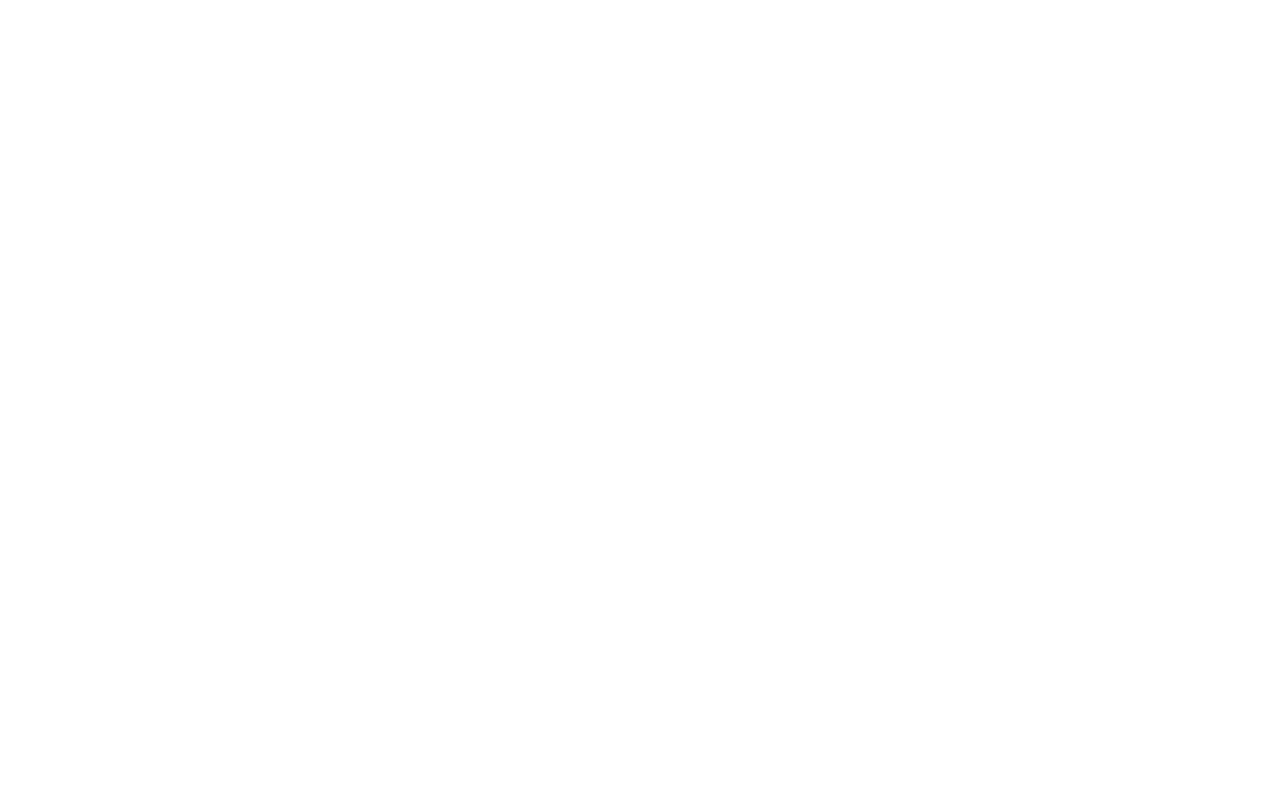
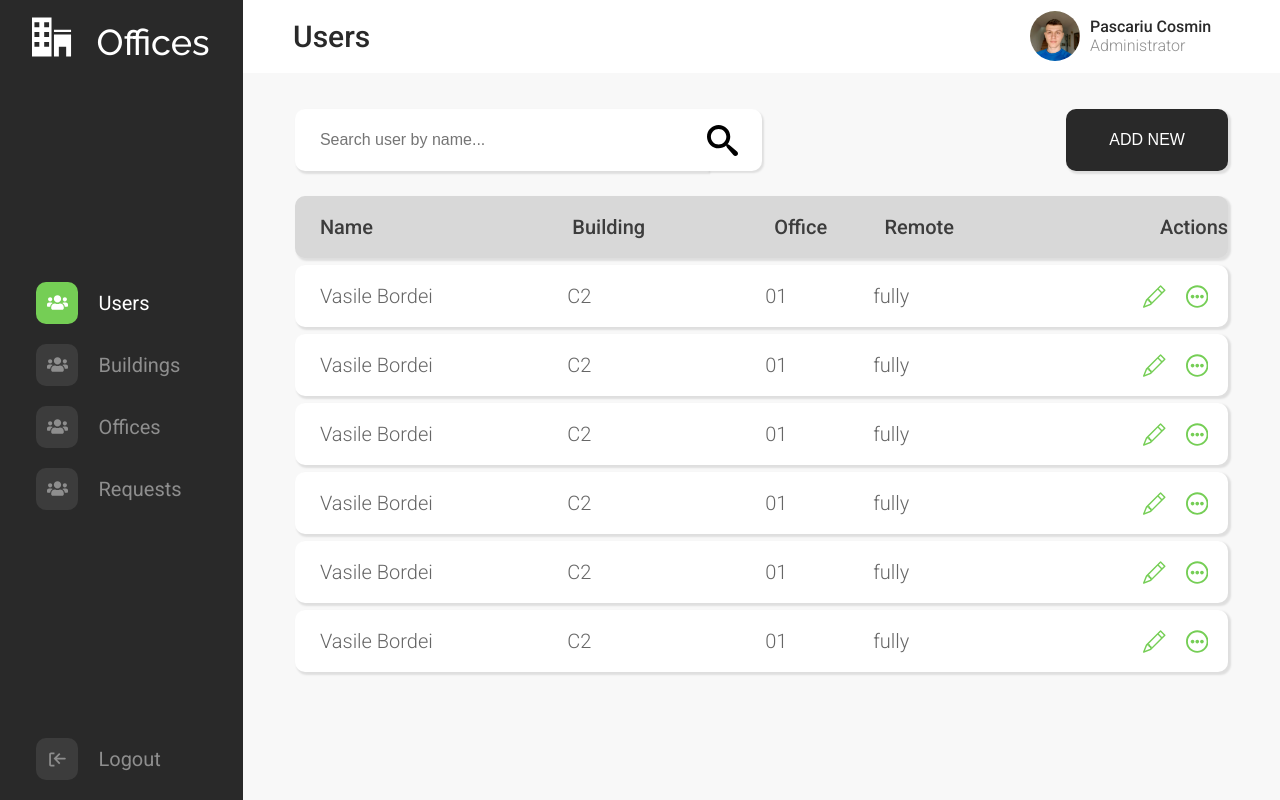
Before and after one commit to cosmin-pascariu/offices-frontend, a React (Create React App) app: page /users in a window 1280 px wide. Before the commit this address had no page. Built offline with nearby package versions, Linux system fonts and the light colour scheme.

Commit message:
Implement navigation and users page

```diff
--- a/src/App.js
+++ b/src/App.js
@@ -21,8 +21,8 @@
     <Router>
       <GlobalStyle />
       <Routes>
-        <Route path="/login/auth" element={<Login />}></Route>
-        <Route path="/" element={<MainContainer />}></Route>
+        <Route path="/login" element={<Login />}></Route>
+        <Route path="*" element={<MainContainer />}></Route>
       </Routes>
     </Router>
   );
--- /dev/null
+++ b/src/components/BuildingsPage/BuildingsPageElements.js
@@ -0,0 +1,7 @@
+import styled from "styled-components";
+
+export const BuildingsContainer = styled.div`
+  width: 90%;
+  height: 90%;
+  border: 1px solid red;
+`;
--- /dev/null
+++ b/src/components/BuildingsPage/index.js
@@ -0,0 +1,12 @@
+import React from "react";
+import { BuildingsContainer } from "./BuildingsPageElements";
+
+const Buildings = () => {
+  return (
+    <BuildingsContainer>
+      <div>Buildings</div>
+    </BuildingsContainer>
+  );
+};
+
+export default Buildings;
--- a/src/components/MainContainer/MainContainerElements.js
+++ b/src/components/MainContainer/MainContainerElements.js
@@ -11,3 +11,17 @@
   display: flex;
   background-color: #f8f8f8;
 `;
+
+export const RouterContainer = styled.div`
+  width: 100%;
+  height: 100%;
+  display: flex;
+  justify-content: center;
+  align-items: center;
+`;
+
+export const MainContent = styled.div`
+  width: 100%;
+  display: flex;
+  flex-direction: column;
+`;
--- a/src/components/MainContainer/index.js
+++ b/src/components/MainContainer/index.js
@@ -1,16 +1,31 @@
 import React from "react";
 import Navbar from "../NavbarPage";
 import Sidebar from "../Sidebar";
-import { Container, Navigator } from "./MainContainerElements";
+import { Route, Routes } from "react-router-dom";
+import {
+  Container,
+  Navigator,
+  RouterContainer,
+  MainContent,
+} from "./MainContainerElements";
+import Users from "../UsersPage";
+import Buildings from "../BuildingsPage";
 
 const MainContainer = () => {
   return (
     <Container>
       <Navigator>
         <Sidebar />
-        <Navbar />
+        <MainContent>
+          <Navbar />
+          <RouterContainer>
+            <Routes>
+              <Route path="/users" element={<Users />}></Route>
+              <Route path="/buildings" element={<Buildings />}></Route>
+            </Routes>
+          </RouterContainer>
+        </MainContent>
       </Navigator>
-      {/* <RouterContainer /> */}
     </Container>
   );
 };
--- a/src/components/NavbarPage/NavbarPageElements.js
+++ b/src/components/NavbarPage/NavbarPageElements.js
@@ -2,7 +2,7 @@
 
 export const NavbarContiner = styled.div`
   height: 80px;
-  width: 80%;
+  width: 100%;
   background-color: #fff;
   display: flex;
   align-items: center;
--- a/src/components/Sidebar/index.js
+++ b/src/components/Sidebar/index.js
@@ -29,13 +29,13 @@
       </SidebarLogo>
 
       <SidebarMenu>
-        <SidebarButton to="/login">
+        <SidebarButton to="/users">
           <Button uColor={true} bColor={true}>
             <FaUsers size={"50%"} />
           </Button>
           <ButtonText bColor={true}>Users</ButtonText>
         </SidebarButton>
-        <SidebarButton to="/login">
+        <SidebarButton to="/buildings">
           <Button uColor={false} bColor={false}>
             <FaUsers size={"50%"} />
           </Button>
@@ -55,7 +55,7 @@
         </SidebarButton>
       </SidebarMenu>
 
-      <SidebarButton to="/login/auth" style={{ width: "70%" }}>
+      <SidebarButton to="/login" style={{ width: "70%" }}>
         <Button uColor={false} bColor={false}>
           <CgLogOut size={"50%"} />
         </Button>
--- /dev/null
+++ b/src/components/UsersPage/UsersPageElements.js
@@ -0,0 +1,117 @@
+import styled from "styled-components";
+
+export const UsersContainer = styled.div`
+  width: 90%;
+  height: 90%;
+  /* border: 1px solid red; */
+`;
+
+export const UsersSearch = styled.div`
+  width: 100%;
+  display: flex;
+  justify-content: space-between;
+`;
+
+export const Searchbar = styled.div`
+  width: 50%;
+  display: flex;
+  align-items: center;
+`;
+
+export const InputText = styled.input`
+  width: 100%;
+  height: 62px;
+  background-color: #fff;
+  border-radius: 10px 0 0 10px;
+  padding-left: 25px;
+  outline: none;
+  border: none;
+  font-size: 16px;
+  box-shadow: 2px 2px 2px 1px rgba(0, 0, 0, 0.1);
+`;
+
+export const SearchbarBtn = styled.div`
+  height: 62px;
+  width: 62px;
+  background-color: #fff;
+  border-radius: 0 10px 10px 0;
+  display: flex;
+  align-items: center;
+  box-shadow: 2px 2px 2px 0px rgba(0, 0, 0, 0.1);
+`;
+
+export const AddButton = styled.button`
+  background-color: #292929;
+  width: 162px;
+  height: 62px;
+  border-radius: 10px;
+  border: none;
+  color: #fff;
+  font-size: 16px;
+  font-weight: 500;
+  box-shadow: 2px 2px 2px 1px rgba(0, 0, 0, 0.1);
+  cursor: pointer;
+
+  &:hover {
+    background-color: #424242;
+  }
+`;
+
+export const TableInfo = styled.tr`
+  width: 100%;
+  height: 62px;
+  margin-top: 25px;
+  border-radius: 10px;
+  background-color: #d8d8d8;
+  display: flex;
+  align-items: center;
+  font-size: 20px;
+  color: #3c3c3c;
+  font-weight: 500;
+  text-align: left;
+  box-shadow: 2px 2px 2px 1px rgba(0, 0, 0, 0.1);
+`;
+
+export const NameTxt = styled.td`
+  padding-left: 25px;
+  width: 300px;
+`;
+export const BuildingTxt = styled.td`
+  width: 220px;
+`;
+export const OfficeTxt = styled.td`
+  width: 120px;
+`;
+export const RemoteTxt = styled.td`
+  width: 300px;
+`;
+export const ActionsTxt = styled.td`
+  width: auto;
+`;
+
+export const UserDetails = styled.tr`
+  width: 100%;
+  height: 62px;
+  margin-top: 7px;
+  border-radius: 10px;
+  background-color: #fff;
+  display: flex;
+  align-items: center;
+  font-size: 20px;
+  color: #666666;
+  font-weight: 200;
+  text-align: left;
+  box-shadow: 2px 2px 2px 1px rgba(0, 0, 0, 0.1);
+
+  td {
+    font-weight: 300;
+  }
+`;
+
+export const ActionBtn = styled.div`
+  width: 25px;
+  height: 25px;
+  color: #75ce55;
+  margin-right: 20px;
+  cursor: pointer;
+`;
--- /dev/null
+++ b/src/components/UsersPage/index.js
@@ -0,0 +1,118 @@
+import React from "react";
+import {
+  UsersContainer,
+  UsersSearch,
+  Searchbar,
+  InputText,
+  AddButton,
+  SearchbarBtn,
+  TableInfo,
+  NameTxt,
+  BuildingTxt,
+  OfficeTxt,
+  RemoteTxt,
+  UserDetails,
+  ActionsTxt,
+  ActionBtn,
+} from "./UsersPageElements";
+import { ImSearch } from "react-icons/im";
+import { CgMoreO } from "react-icons/cg";
+import { BsPencil } from "react-icons/bs";
+
+const Users = () => {
+  return (
+    <UsersContainer>
+      <UsersSearch>
+        <Searchbar>
+          <InputText type={"text"} placeholder="Search user by name..." />
+          <SearchbarBtn>
+            <ImSearch size={"31px"} />
+          </SearchbarBtn>
+        </Searchbar>
+        <AddButton>ADD NEW</AddButton>
+      </UsersSearch>
+
+      <TableInfo>
+        <NameTxt>Name</NameTxt>
+        <BuildingTxt>Building</BuildingTxt>
+        <OfficeTxt>Office</OfficeTxt>
+        <RemoteTxt>Remote</RemoteTxt>
+        <ActionsTxt>Actions</ActionsTxt>
+      </TableInfo>
+      <UserDetails>
+        <NameTxt>Vasile Bordei</NameTxt>
+        <BuildingTxt>C2</BuildingTxt>
+        <OfficeTxt>01</OfficeTxt>
+        <RemoteTxt>fully</RemoteTxt>
+        <ActionBtn>
+          <BsPencil size={"100%"} />
+        </ActionBtn>
+        <ActionBtn>
+          <CgMoreO size={"100%"} />
+        </ActionBtn>
+      </UserDetails>
+      <UserDetails>
+        <NameTxt>Vasile Bordei</NameTxt>
+        <BuildingTxt>C2</BuildingTxt>
+        <OfficeTxt>01</OfficeTxt>
+        <RemoteTxt>fully</RemoteTxt>
+        <ActionBtn>
+          <BsPencil size={"100%"} />
+        </ActionBtn>
+        <ActionBtn>
+          <CgMoreO size={"100%"} />
+        </ActionBtn>
+      </UserDetails>
+      <UserDetails>
+        <NameTxt>Vasile Bordei</NameTxt>
+        <BuildingTxt>C2</BuildingTxt>
+        <OfficeTxt>01</OfficeTxt>
+        <RemoteTxt>fully</RemoteTxt>
+        <ActionBtn>
+          <BsPencil size={"100%"} />
+        </ActionBtn>
+        <ActionBtn>
+          <CgMoreO size={"100%"} />
+        </ActionBtn>
+      </UserDetails>
+      <UserDetails>
+        <NameTxt>Vasile Bordei</NameTxt>
+        <BuildingTxt>C2</BuildingTxt>
+        <OfficeTxt>01</OfficeTxt>
+        <RemoteTxt>fully</RemoteTxt>
+        <ActionBtn>
+          <BsPencil size={"100%"} />
+        </ActionBtn>
+        <ActionBtn>
+          <CgMoreO size={"100%"} />
+        </ActionBtn>
+      </UserDetails>
+      <UserDetails>
+        <NameTxt>Vasile Bordei</NameTxt>
+        <BuildingTxt>C2</BuildingTxt>
+        <OfficeTxt>01</OfficeTxt>
+        <RemoteTxt>fully</RemoteTxt>
+        <ActionBtn>
+          <BsPencil size={"100%"} />
+        </ActionBtn>
+        <ActionBtn>
+          <CgMoreO size={"100%"} />
+        </ActionBtn>
+      </UserDetails>
+      <UserDetails>
+        <NameTxt>Vasile Bordei</NameTxt>
+        <BuildingTxt>C2</BuildingTxt>
+        <OfficeTxt>01</OfficeTxt>
+        <RemoteTxt>fully</RemoteTxt>
+        <ActionBtn>
+          <BsPencil size={"100%"} />
+        </ActionBtn>
+        <ActionBtn>
+          <CgMoreO size={"100%"} />
+        </ActionBtn>
+      </UserDetails>
+    </UsersContainer>
+  );
+};
+
+export default Users;
```
